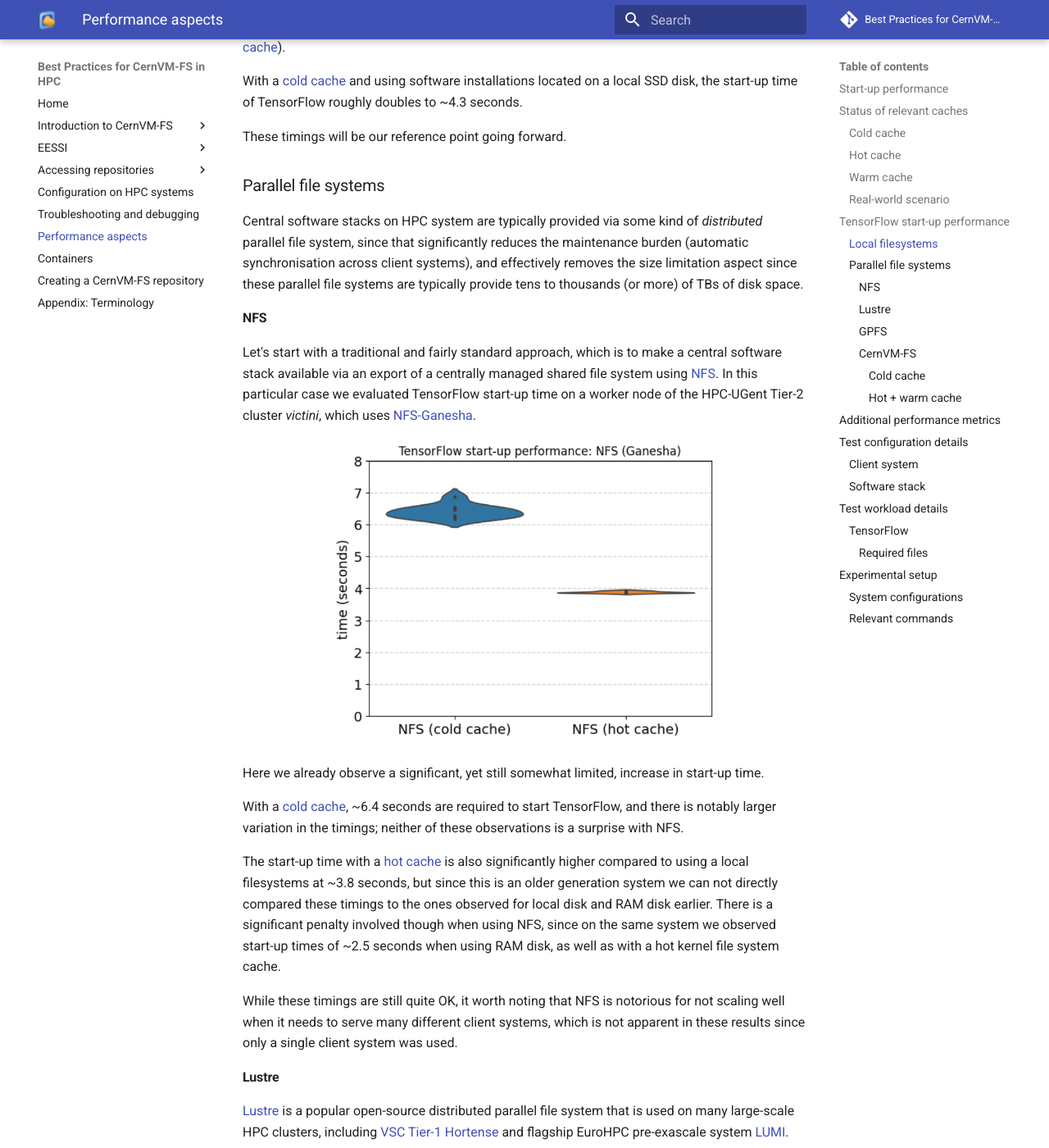
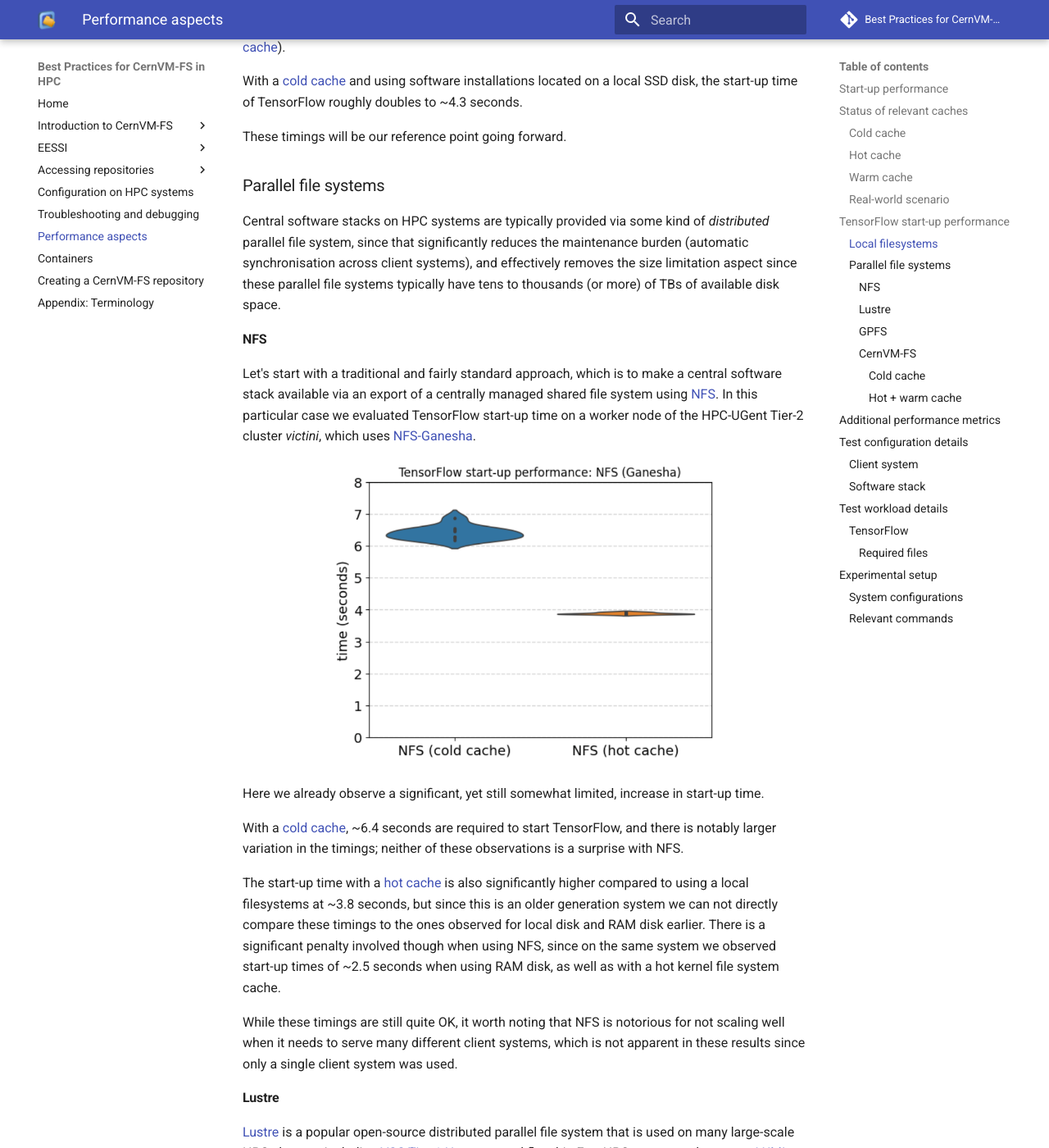
Before and after one commit to multixscale/cvmfs-tutorial-hpc-best-practices, an MkDocs documentation site: the page built from docs/performance.md, in a window 1280 px wide and 1400 px high, scrolled down 3685 px. Shown: the whole window at 82% size. Built offline with MkDocs 1.6.1 and Material for MkDocs 9.7.7, drawn with Linux system fonts in a browser that asks for light colours; comment, search, counter and statistics services are not loaded.

Commit message:
fix typos in Performance section

```diff
--- a/docs/performance.md
+++ b/docs/performance.md
@@ -144,10 +144,10 @@
 
 ### Parallel file systems
 
-Central software stacks on HPC system are typically provided via some kind of *distributed* parallel file system,
+Central software stacks on HPC systems are typically provided via some kind of *distributed* parallel file system,
 since that significantly reduces the maintenance burden (automatic synchronisation across client systems),
-and effectively removes the size limitation aspect since these parallel file systems are typically provide
-tens to thousands (or more) of TBs of disk space.
+and effectively removes the size limitation aspect since these parallel file systems typically have
+tens to thousands (or more) of TBs of available disk space.
 
 #### NFS
 
@@ -167,7 +167,7 @@
 
 The start-up time with a [hot cache](#hot_cache) is also significantly higher compared to using a local
 filesystems at ~3.8 seconds, but since this is an older
-generation system we can not directly compared these timings to the ones observed for local disk and RAM disk
+generation system we can not directly compare these timings to the ones observed for local disk and RAM disk
 earlier. There is a significant penalty involved though when using NFS, since on the same system we observed start-up times
 of ~2.5 seconds when using RAM disk, as well as with a hot kernel file system cache.
 
```
